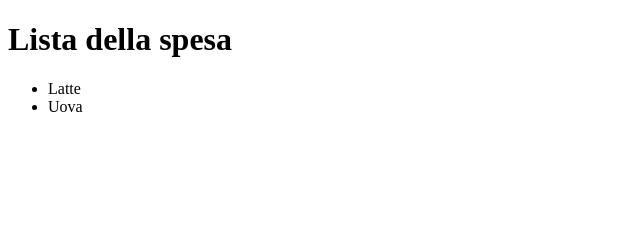
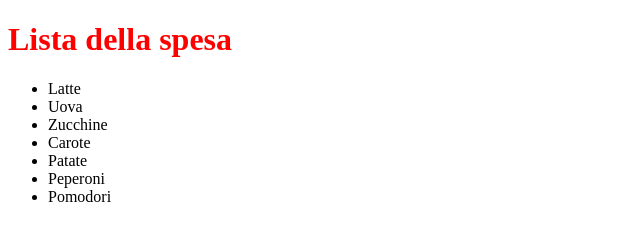
Before and after one commit to Shaky0209/GitHubExercise, a plain HTML site: page index.html in a window 1280 px wide. Shown: the whole page, without its empty margins (0-640 px from the left). Drawn offline with Linux system fonts and the light colour scheme.

Commit message:
articles added 01

```diff
--- a/index.html
+++ b/index.html
@@ -1,11 +1,18 @@
 <!DOCTYPE html>
 <html lang="en">
+
 <head>
     <meta charset="UTF-8">
     <meta name="viewport" content="width=device-width, initial-scale=1.0">
     <title>Document</title>
 </head>
+
 <body>
+    <style>
+        header > h1{
+            color: red;
+        }
+    </style>
     <header>
         <h1>Lista della spesa</h1>
     </header>
@@ -13,9 +20,15 @@
         <ul>
             <li>Latte</li>
             <li>Uova</li>
+            <li>Zucchine</li>
+            <li>Carote</li>
+            <li>Patate</li>
+            <li>Peperoni</li>
+            <li>Pomodori</li>
         </ul>
     </div>
 
 
 </body>
+
 </html>
```
